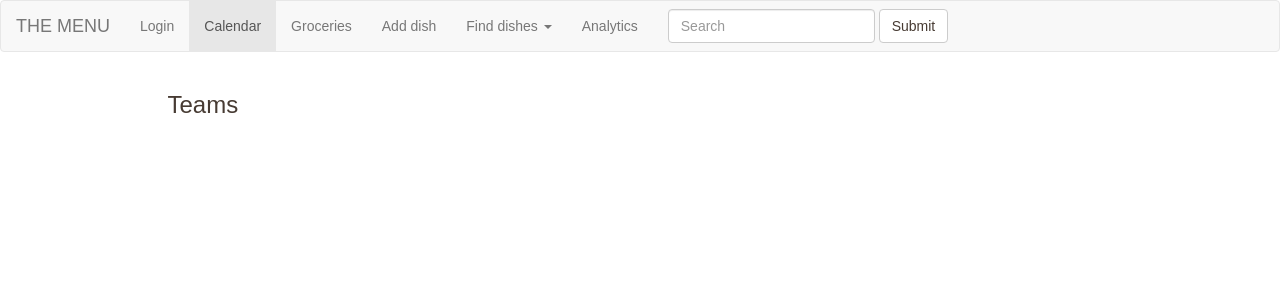
After one commit to softmox/themenu, a Django app: template themenu/templates/themenu/team_list.html in a window 1280 px wide. The commit adds this page. Shown: the top 300 px of the page. Run offline with Django 3.2, Linux system fonts and the light colour scheme; the template is opened without the code that fills it, so the values that code supplies are empty; some libraries are stand-ins or nearby versions; some web fonts are replaced.

Commit message:
ability to join teams, hide pages without teams, close #63

```diff
--- a/themenu/templates/themenu/team_detail.html
+++ b/themenu/templates/themenu/team_detail.html
@@ -9,7 +9,11 @@
     </div>
   </div>
   <div class="row">
-    <br>
+    <div class='col-md-9'>
+      <a href="{% url 'team-join' team.id %}" class="btn btn-md btn-primary">Join {{team.name}}</a>
+      <br>
+      <br>
+    </div>
   </div>
 </div>
 <div class="container width=95%">
--- /dev/null
+++ b/themenu/templates/themenu/team_list.html
@@ -0,0 +1,18 @@
+{% extends "themenu/layout.html" %}
+
+{% block body %}
+
+<div class="container">
+  <div class="row">
+    <div class="col-md-10 col-md-offset-1">
+      <h3>Teams</h3>
+      <ul>
+        {% for team in object_list %}
+          <li><a href="{% url 'team-detail' team.id %}">{{team.name}}</a></li>
+        {% endfor %}
+      </ul>
+    </div>
+  </div>
+</div>
+
+{% endblock %}
--- a/themenu/urls.py
+++ b/themenu/urls.py
@@ -37,6 +37,8 @@ urlpatterns = [
     # team views
     url(r'^teams/create/$', views.TeamCreate.as_view(), name='team-create'),
     url(r'^teams/(?P<pk>[\d]+)/?$', views.TeamDetail.as_view(), name='team-detail'),
+    url(r'teams/$', views.TeamList.as_view(), name='team-list'),
+    url(r'^teams/(?P<pk>[\d]+)/join$', views.team_join, name='team-join'),
 
     # Generic dish views (with select2 widgets)
     url(r'^dishes/create/$', views.DishCreate.as_view(), name='dish-create'),
```
Also changed, not shown: themenu/templates/themenu/myuser_detail.html (+13 -3 lines), themenu/views.py (+17 -6 lines).
